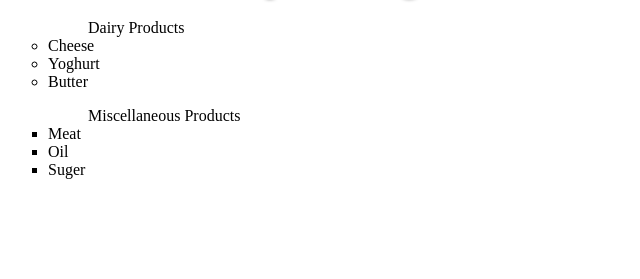
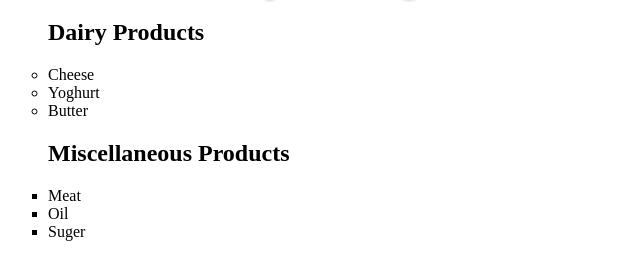
Before and after one commit to waqar35/Assignment-, a plain HTML site: page HTML Document/Assignment 3.html in a window 1280 px wide. Shown: the part 61-340 px from the top of the page, without its empty margins (0-640 px from the left). Drawn offline with Linux system fonts and the light colour scheme.

Commit message:
Update Assignment 3.html

```diff
--- a/HTML Document/Assignment 3.html
+++ b/HTML Document/Assignment 3.html
@@ -13,7 +13,7 @@ ul.a {
   list-style-type: circle;
 }
 
-ul.b {
+ol.b {
   list-style-type: square;
 }
 </style>
@@ -25,17 +25,17 @@ ul.b {
 </body>
 
  <ul class="a">
-   <ol>Dairy Products</ol>
+   <h2>Dairy Products</h2>
      <li>Cheese</li>
 	 <li>Yoghurt</li>
 	 <li>Butter</li>
 	 </ul>
 
-  <ul class="b">
-  <ol>Miscellaneous Products</ol>
+  <ol class="b">
+  <h2>Miscellaneous Products</h2>
      <li>Meat</li>
 	 <li>Oil</li>
 	 <li>Suger</li>
 
-   </ul>
+   </ol>
 </html>
```
